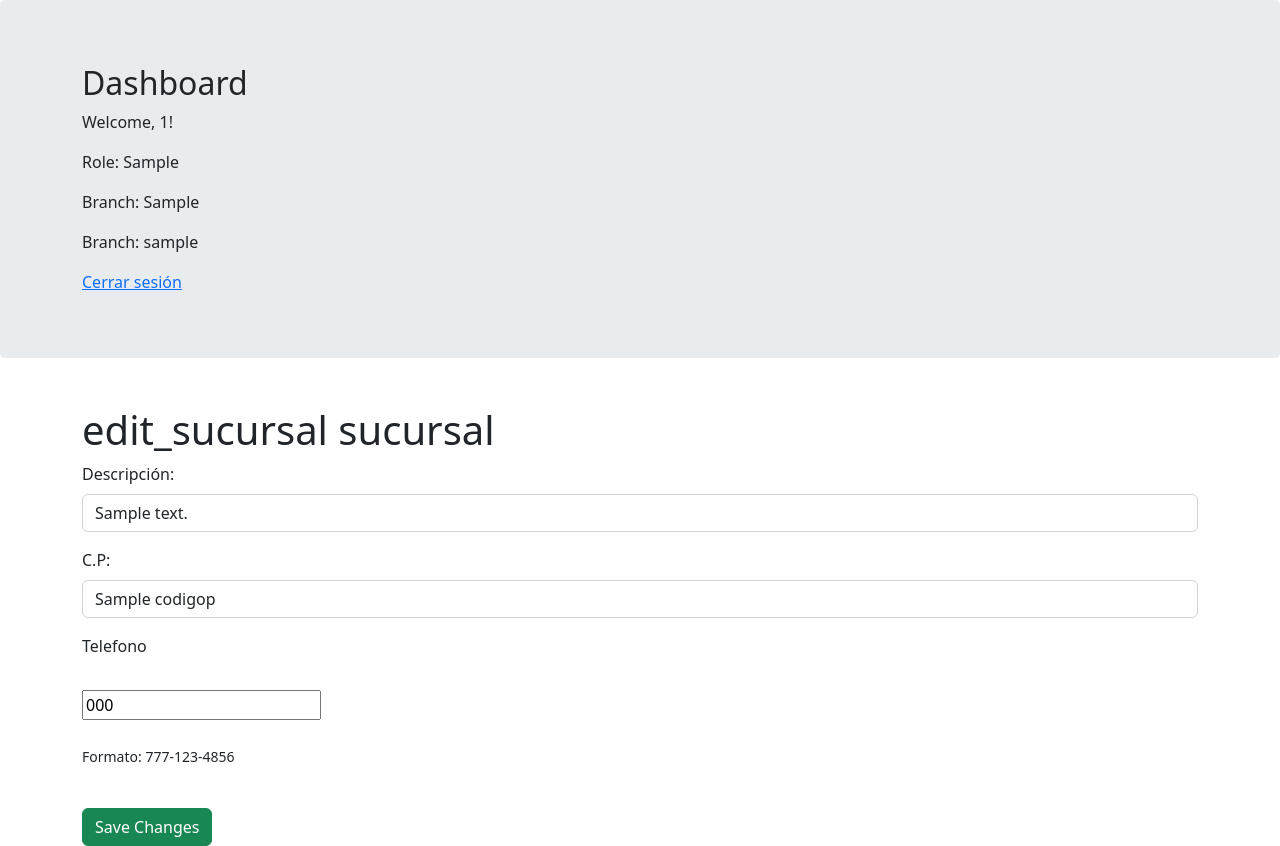
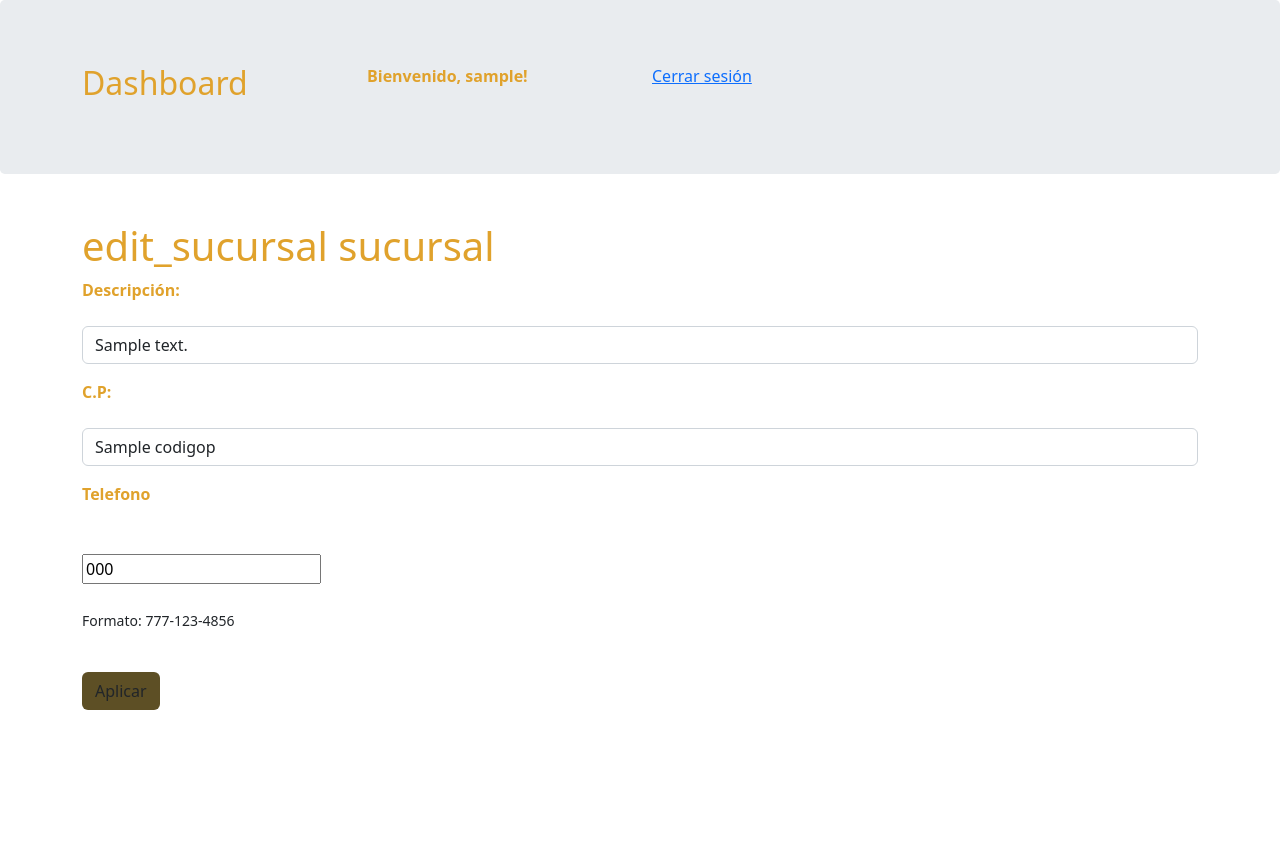
Before and after one commit to accelcasst/parkingv3, a Flask app: template template/edit_sucursal.html in a window 1280 px wide. After the commit the page ends 710 px from the top, so only its background shows below. Run offline with Flask 3, Linux system fonts and the light colour scheme; the template is opened without the code that fills it: most values are stand-ins (such as "Sample title", 1, 10 or a date in 2020); parts of the project's set-up code (start-up, migrations or seed data) failed here and were passed over; some libraries are stand-ins or nearby versions.

Commit message:
Update edit_sucursal.html
cambios de vista
+menu
+botones
+texto <p>

```diff
--- a/template/edit_sucursal.html
+++ b/template/edit_sucursal.html
@@ -11,6 +11,7 @@
     <link rel="canonical" href="https://getbootstrap.com/docs/4.4/examples/jumbotron/">
     <link rel="stylesheet" href="https://stackpath.bootstrapcdn.com/bootstrap/4.3.1/css/bootstrap.min.css">
     <!-- Bootstrap core CSS -->
+    <link rel="stylesheet" href="../static/assets/css/fondo.css">
 <link href="/docs/4.4/dist/css/bootstrap.min.css" rel="stylesheet" integrity="sha384-Vkoo8x4CGsO3+Hhxv8T/Q5PaXtkKtu6ug5TOeNV6gBiFeWPGFN9MuhOf23Q9Ifjh" crossorigin="anonymous">
 
     <!-- Favicons -->
@@ -51,12 +52,17 @@
   <!-- Main jumbotron for a primary marketing message or call to action -->
   <div class="jumbotron">
     <div class="container">
-      <h2>Dashboard</h2>
-      <p>Welcome, {{ id }}!</p>
-      <p>Role: {{ id_rol }}</p>
-      <p>Branch: {{ id_sucursal }}</p>
-      <p>Branch: {{ username }}</p>
-      <a href="{{ url_for('logout') }}">Cerrar sesión</a>
+      <div class="row">
+        <div class="col-md-3">
+          <h2>Dashboard</h2>
+        </div>
+        <div class="col-md-3">
+          <p>Bienvenido, {{ username }}!</p>
+        </div>
+        <div class="col-md-3">
+          <a href="{{ url_for('logout') }}">Cerrar sesión</a>
+        </div>
+      </div>
     </div>
   </div>
     <div class="container mt-5">
@@ -64,19 +70,19 @@
 
         <form action="{{ url_for('editsucursal', sucursal_id=sucursal['id_sucursal']) }}" method="post">
             <div class="form-group">
-                <label for="title">Descripción:</label>
+                <label for="title"><p>Descripción:</p></label>
                 <input type="text" name="descripcion" class="form-control" value="{{ sucursal['descripcion'] }}" required>
             </div>
             <div class="form-group">
-                <label for="author">C.P:</label>
+                <label for="author"><p>C.P:</p></label>
                 <input type="text" name="codigop" class="form-control" value="{{ sucursal['codigop'] }}" required>
             </div>
             <div class="form-group">
-                <label for="phone">Telefono</label><br><br>
+                <label for="phone"><p>Telefono</p></label><br><br>
           <input type="tel" id="tel" name="tel" placeholder="777-123-4856" pattern="[0-9]{3}-[0-9]{3}-[0-9]{4}" value="{{ sucursal['tel'] }}"  required><br><br>
           <small>Formato: 777-123-4856</small><br><br></div>
 
-            <button type="submit" class="btn btn-success">Save Changes</button>
+            <button type="submit" class="btn btn-custom">Aplicar</button>
         </form>
     </div>
 
```
